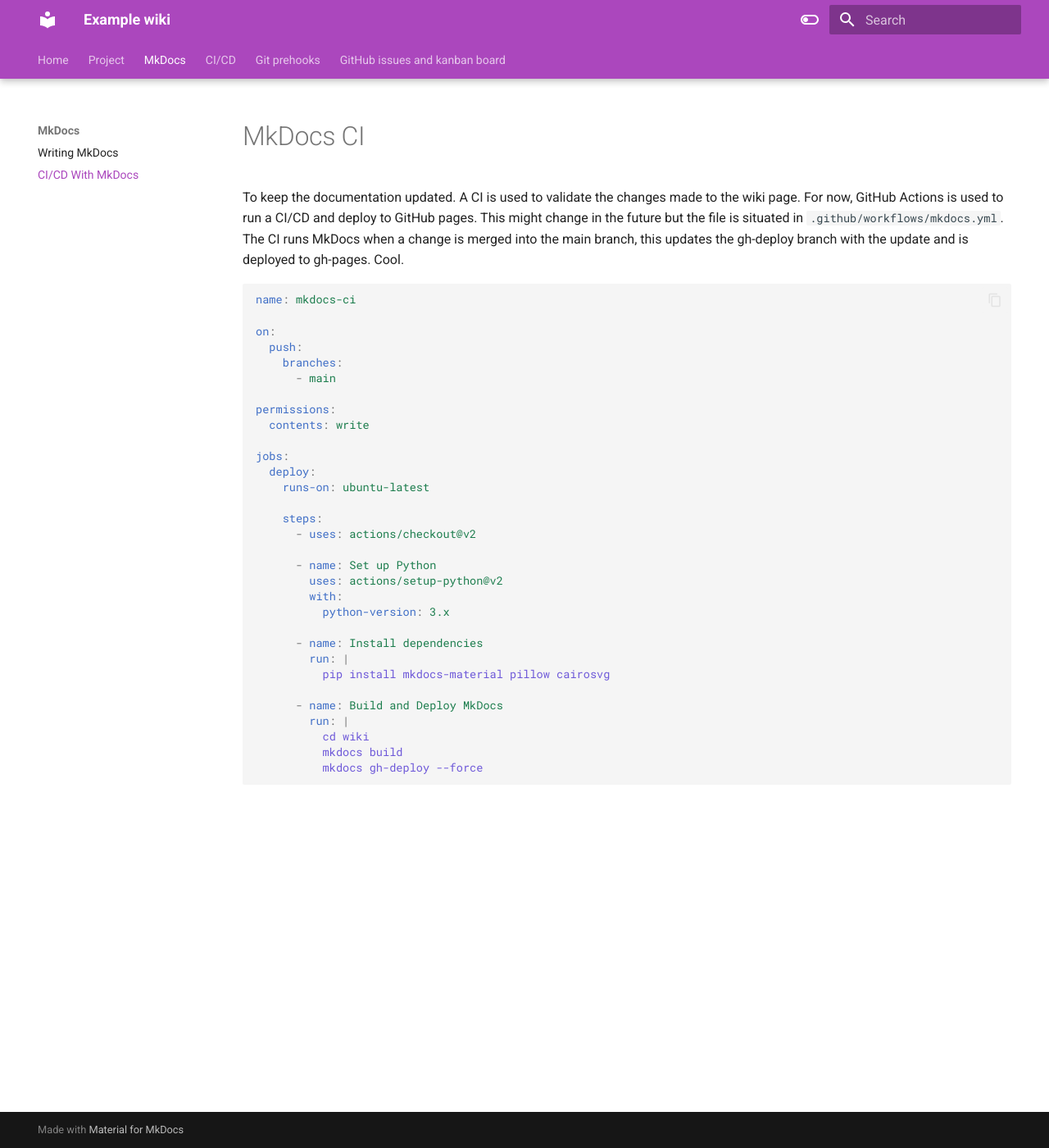
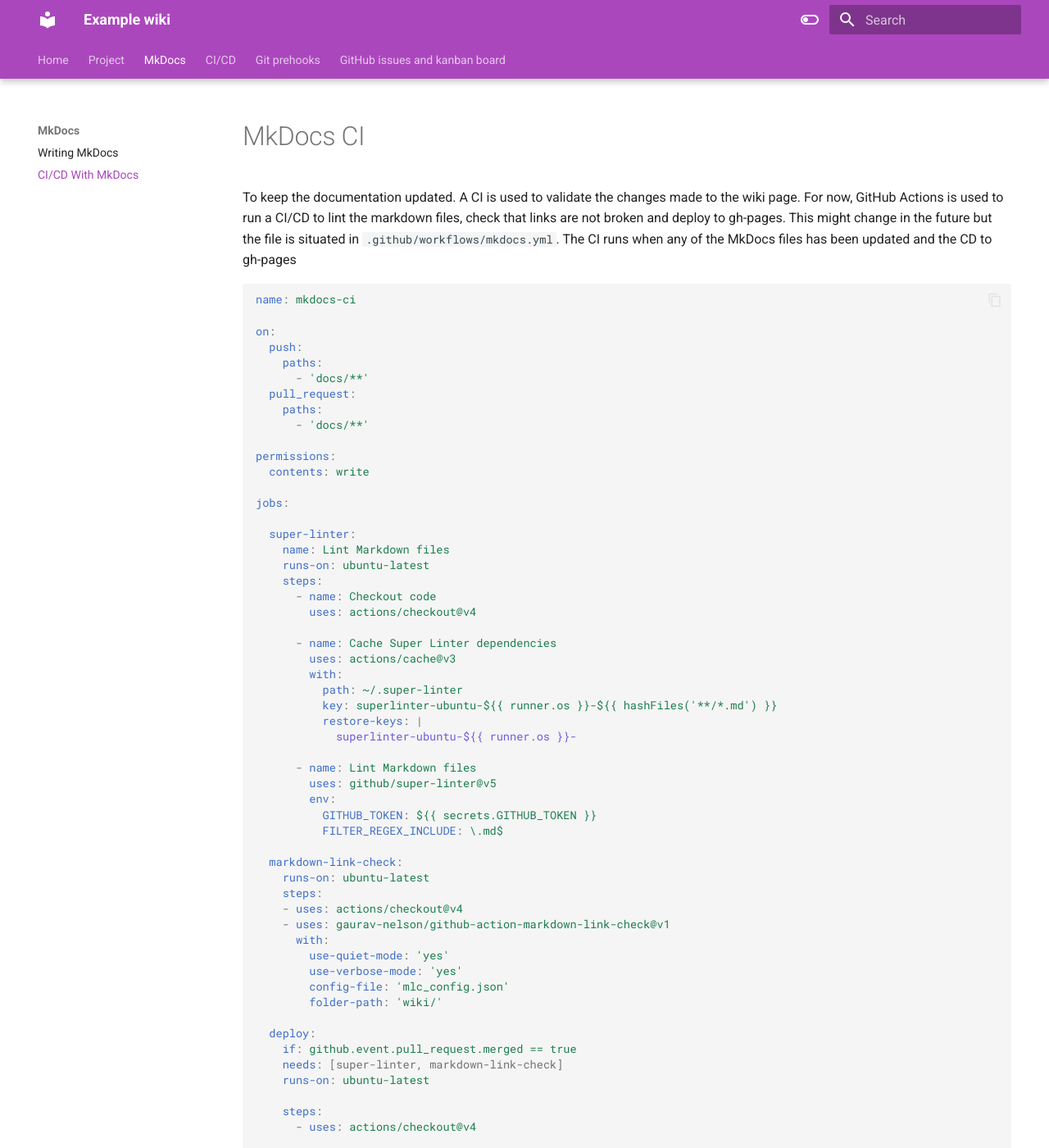
Before and after one commit to linneasimonexjobb/template-repository, an MkDocs documentation site: the page built from docs/docs/MkDocs/mkdocs-ci.md, in a window 1280 px wide and 1400 px high. Shown: the whole window at 82% size. Built offline with MkDocs 1.6.1 and Material for MkDocs 9.7.7, drawn with Linux system fonts in a browser that asks for light colours; the version menu is left out.

Commit message:
updated wiki

````diff
--- a/docs/docs/MkDocs/mkdocs-ci.md
+++ b/docs/docs/MkDocs/mkdocs-ci.md
@@ -1,28 +1,63 @@
 # MkDocs CI
 
-To keep the documentation updated. A CI is used to validate the changes made to the wiki page. For now, GitHub Actions is used to run a CI/CD and deploy to GitHub pages. This might change in the future but the file is situated in `.github/workflows/mkdocs.yml`.
-The CI runs MkDocs when a change is merged into the main branch, this updates the gh-deploy branch with the update and is deployed to gh-pages. Cool.
-
-
-
+To keep the documentation updated. A CI is used to validate the changes made to the wiki page. For now, GitHub Actions is used to run a CI/CD to lint the markdown files, check that links are not broken and deploy to gh-pages. This might change in the future but the file is situated in `.github/workflows/mkdocs.yml`.
+The CI runs when any of the MkDocs files has been updated and the CD to gh-pages
 
 ```yaml
 name: mkdocs-ci
 
 on:
   push:
-    branches:
-      - main
+    paths:
+      - 'docs/**'
+  pull_request:
+    paths:
+      - 'docs/**'
 
 permissions:
   contents: write
 
 jobs:
+
+  super-linter:
+    name: Lint Markdown files
+    runs-on: ubuntu-latest
+    steps:
+      - name: Checkout code
+        uses: actions/checkout@v4
+
+      - name: Cache Super Linter dependencies
+        uses: actions/cache@v3
+        with:
+          path: ~/.super-linter
+          key: superlinter-ubuntu-${{ runner.os }}-${{ hashFiles('**/*.md') }}
+          restore-keys: |
+            superlinter-ubuntu-${{ runner.os }}-
+
+      - name: Lint Markdown files
+        uses: github/super-linter@v5
+        env:
+          GITHUB_TOKEN: ${{ secrets.GITHUB_TOKEN }}
+          FILTER_REGEX_INCLUDE: \.md$
+
+  markdown-link-check:
+    runs-on: ubuntu-latest
+    steps:
+    - uses: actions/checkout@v4
+    - uses: gaurav-nelson/github-action-markdown-link-check@v1
+      with:
+        use-quiet-mode: 'yes'
+        use-verbose-mode: 'yes'
+        config-file: 'mlc_config.json'
+        folder-path: 'wiki/'
+
   deploy:
+    if: github.event.pull_request.merged == true
+    needs: [super-linter, markdown-link-check]
     runs-on: ubuntu-latest
 
     steps:
-      - uses: actions/checkout@v2
+      - uses: actions/checkout@v4
 
       - name: Set up Python
         uses: actions/setup-python@v2
@@ -38,4 +73,5 @@ jobs:
           cd wiki
           mkdocs build
           mkdocs gh-deploy --force
+
 ```
````
Also changed, not shown: docs/docs/MkDocs/mkdocs-writing.md (+7 -1 lines), docs/docs/pictures/mkdocs.png (added).
